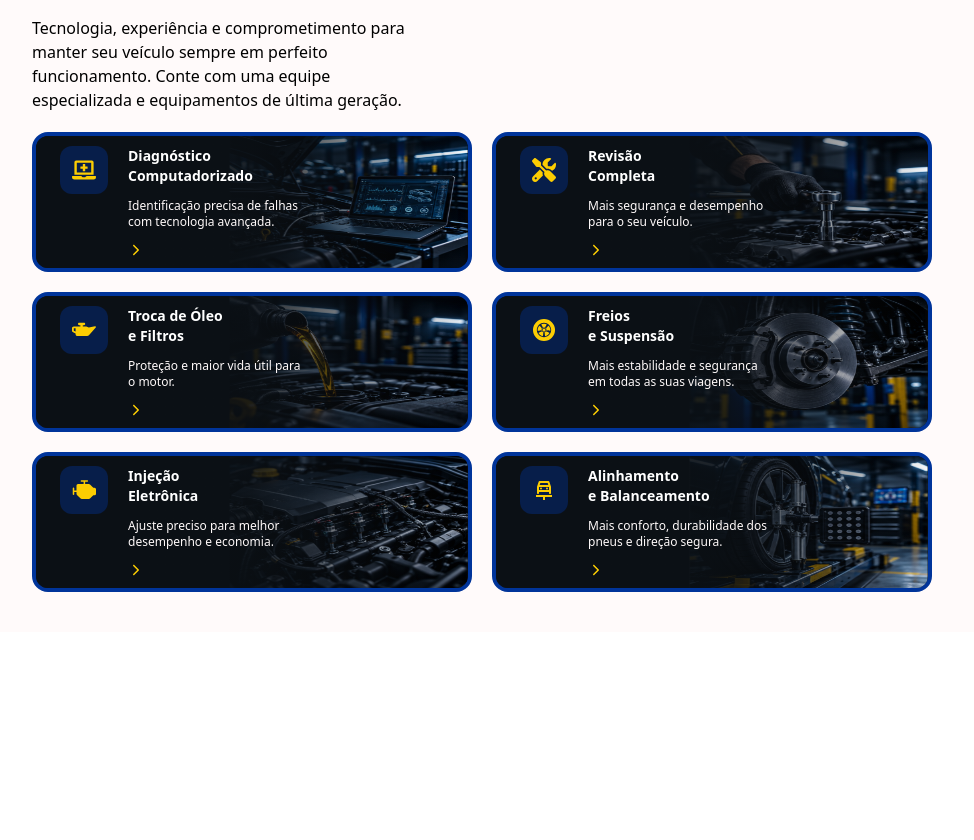
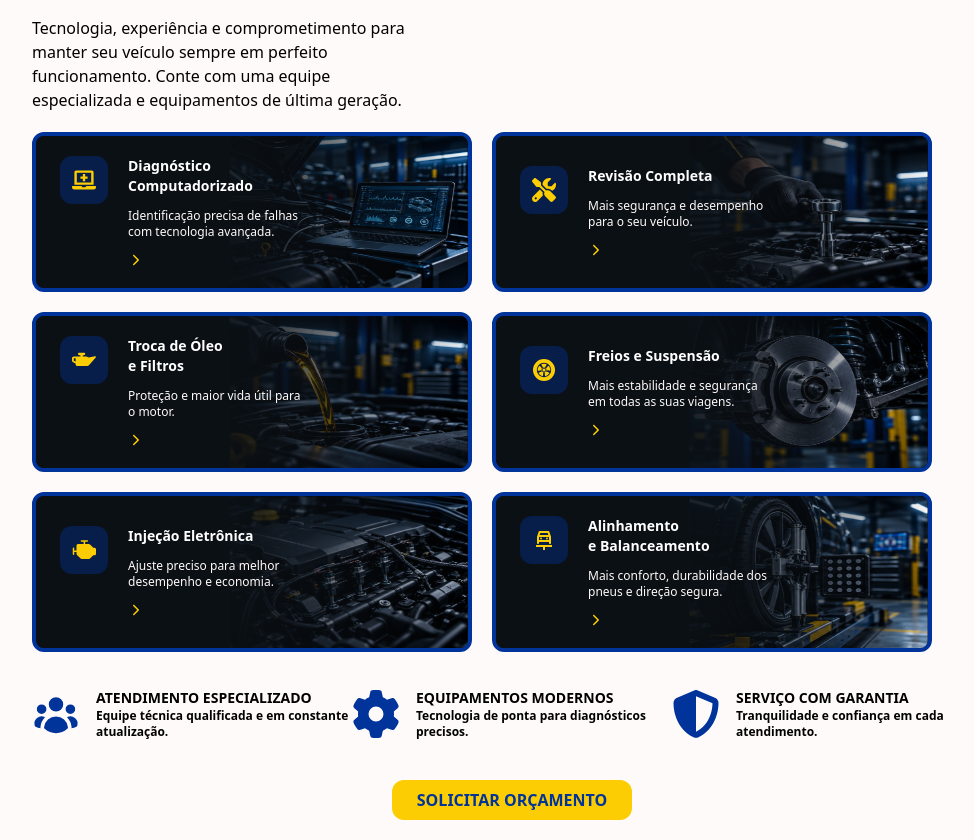
Before and after one commit to Thiago87dev/aj-uniao, a Next.js app: page / in a window 1280 px wide. Shown: the part 984-1824 px from the top of the page, without its empty margins (128-1102 px from the left). Before the commit the page ends 1616 px from the top, so only its background shows below. Built offline with nearby package versions, Linux system fonts and the light colour scheme.

Commit message:
serviços info e btn

```diff
--- a/app/components/servicos/ServicoCard.tsx
+++ b/app/components/servicos/ServicoCard.tsx
@@ -4,7 +4,7 @@ import { IoIosArrowForward } from 'react-icons/io';
 
 interface ServicoCardProps {
   title: string;
-  title2: string;
+  title2?: string;
   text: string;
   icon: IconType;
   img: string
@@ -13,12 +13,13 @@ interface ServicoCardProps {
 const ServicoCard = ({ title, title2, text, icon:Icon, img }: ServicoCardProps) => {
   return (
     <div>
-      <div className='group relative  border-primary border-4 w-110 h-35 rounded-2xl overflow-hidden bg-[#0b1015]'>
+      <div className='group relative  border-primary border-4 lg:w-110 sm:80 w-70 lg:h-40 h-35 rounded-xl overflow-hidden bg-[#0b1015]'>
         <div className='absolute inset-y-0 right-0 w-[55%] group-hover:scale-110 transition-transform duration-300'>
           <Image
             alt='Diagnostico Computadorizado'
             src={img}
             fill
+            sizes='242px'
             className='object-center -scale-x-100 '
           />
         </div>
--- /dev/null
+++ b/app/components/servicos/ServicoInfo.tsx
@@ -0,0 +1,22 @@
+import { IconType } from 'react-icons';
+
+interface ServicoInfoProps {
+  title: string;
+  text: string;
+  icon: IconType;
+}
+
+const ServicoInfo = ({ title, text, icon: Icon }: ServicoInfoProps) => {
+  return (
+    <div className='flex gap-4 items-center w-60 sm:w-80'>
+      <div className='flex size-10 sm:size-12 shrink-0 items-center justify-center rounded-xl'>
+        <Icon className='size-10 sm:size-12 text-primary' />
+      </div>
+      <div>
+        <h3 className='text-sm font-black uppercase'>{title}</h3>
+        <p className='text-xs font-semibold'>{text}</p>
+      </div>
+    </div>
+  );
+};
+export default ServicoInfo;
--- a/app/components/servicos/Servicos.tsx
+++ b/app/components/servicos/Servicos.tsx
@@ -1,10 +1,12 @@
-import { conteudoCard } from '@/app/data/servicos';
+import { conteudoCard, conteudoInfo } from '@/app/data/servicos';
 import ServicoCard from './ServicoCard';
+import ServicoInfo from './ServicoInfo';
+import Button from '../geral/Button';
 
 const Servicos = () => {
   return (
-    <div className='bg-foreground min-h-screen px-40 pt-10 flex flex-col gap-5 '>
-      <div className='flex flex-col gap-3 w-2/5'>
+    <div className='bg-foreground min-h-screen px-10 lg:px-40 pt-10 flex flex-col gap-5   pb-5'>
+      <div className='flex flex-col gap-3 xl:w-2/5 w-full'>
         <h3 className='uppercase text-xs font-semibold'>
           <span className='text-center  w-6 h-0.75 bg-secondary inline-block align-middle mr-2'></span>nossos serviços
         </h3>
@@ -16,15 +18,21 @@ const Servicos = () => {
           uma equipe especializada e equipamentos de última geração.
         </p>
       </div>
-      <div className='flex gap-5 flex-wrap'>
+      <div className='flex gap-5 flex-wrap justify-center xl:justify-start'>
         {conteudoCard.map(item => (
           <div key={item.id}>
             <ServicoCard title={item.title} title2={item.title2} text={item.text} icon={item.icon} img={item.img} />
           </div>
         ))}
       </div>
-      <div> </div>
-      <div> </div>
+      <div className='flex justify-center xl:justify-around mt-4 flex-wrap flex-col xl:flex-row items-center xl:items-start gap-8 xl:gap-0 w-full'>
+        {conteudoInfo.map(item => (
+          <ServicoInfo key={item.id} icon={item.icon} title={item.title} text={item.text} />
+        ))}
+      </div>
+      <div className='flex justify-center mt-5'>
+        <Button title='Solicitar orçamento' />
+      </div>
     </div>
   );
 };
--- a/app/data/servicos.ts
+++ b/app/data/servicos.ts
@@ -2,7 +2,8 @@ import { FaLaptopMedical } from 'react-icons/fa';
 import { MdOutlineCarRepair } from 'react-icons/md';
 import { GiCarWheel } from 'react-icons/gi';
 import { PiEngineFill } from 'react-icons/pi';
-import { FaOilCan, FaScrewdriverWrench } from 'react-icons/fa6';
+import { FaGear, FaOilCan, FaScrewdriverWrench, FaShieldHalved } from 'react-icons/fa6';
+import { HiMiniUserGroup } from 'react-icons/hi2';
 
 export const conteudoCard = [
   {
@@ -15,8 +16,7 @@ export const conteudoCard = [
   },
   {
     id: 2,
-    title: 'Revisão',
-    title2: 'Completa',
+    title: 'Revisão Completa',
     text: 'Mais segurança e desempenho para o seu veículo.',
     icon: FaScrewdriverWrench,
     img: '/img/servicos/revisao_completa.png',
@@ -31,18 +31,16 @@ export const conteudoCard = [
   },
   {
     id: 4,
-    title: 'Freios',
-    title2: 'e Suspensão',
+    title: 'Freios e Suspensão',
     text: 'Mais estabilidade e segurança em todas as suas viagens.',
     icon: GiCarWheel,
     img: '/img/servicos/freios.png',
   },
   {
     id: 5,
-    title: 'Injeção',
-    title2: 'Eletrônica',
+    title: 'Injeção Eletrônica',
     text: 'Ajuste preciso para melhor desempenho e economia.',
-    icon: PiEngineFill ,
+    icon: PiEngineFill,
     img: '/img/servicos/injecao_eletronica.png',
   },
   {
@@ -54,3 +52,24 @@ export const conteudoCard = [
     img: '/img/servicos/alinhamento.png',
   },
 ];
+
+export const conteudoInfo = [
+  {
+    id: 1,
+    title: "Atendimento especializado",
+    text: "Equipe técnica qualificada e em constante atualização.",
+    icon: HiMiniUserGroup,
+  },
+  {
+    id: 2,
+    title: "Equipamentos modernos",
+    text: "Tecnologia de ponta para diagnósticos precisos.",
+    icon: FaGear,
+  },
+  {
+    id: 3,
+    title: "Serviço com garantia",
+    text: "Tranquilidade e confiança em cada atendimento.",
+    icon: FaShieldHalved,
+  },
+];
```
